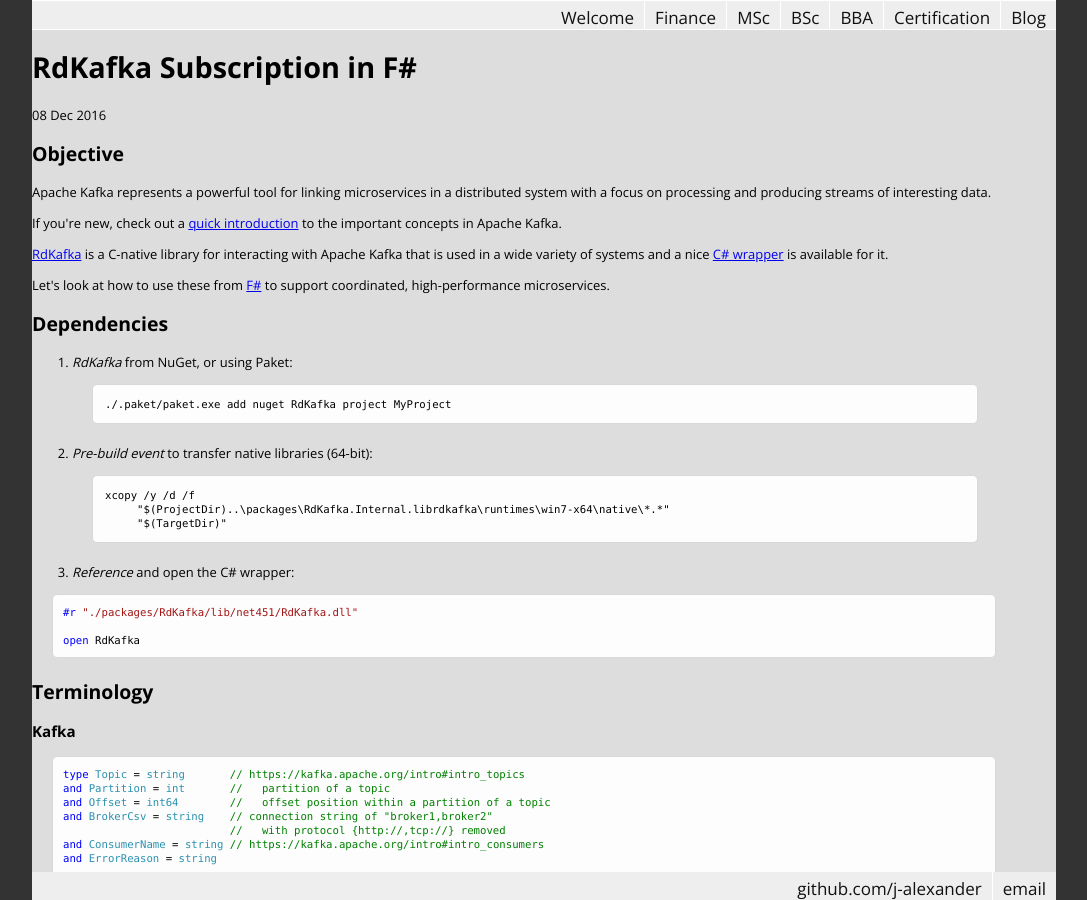
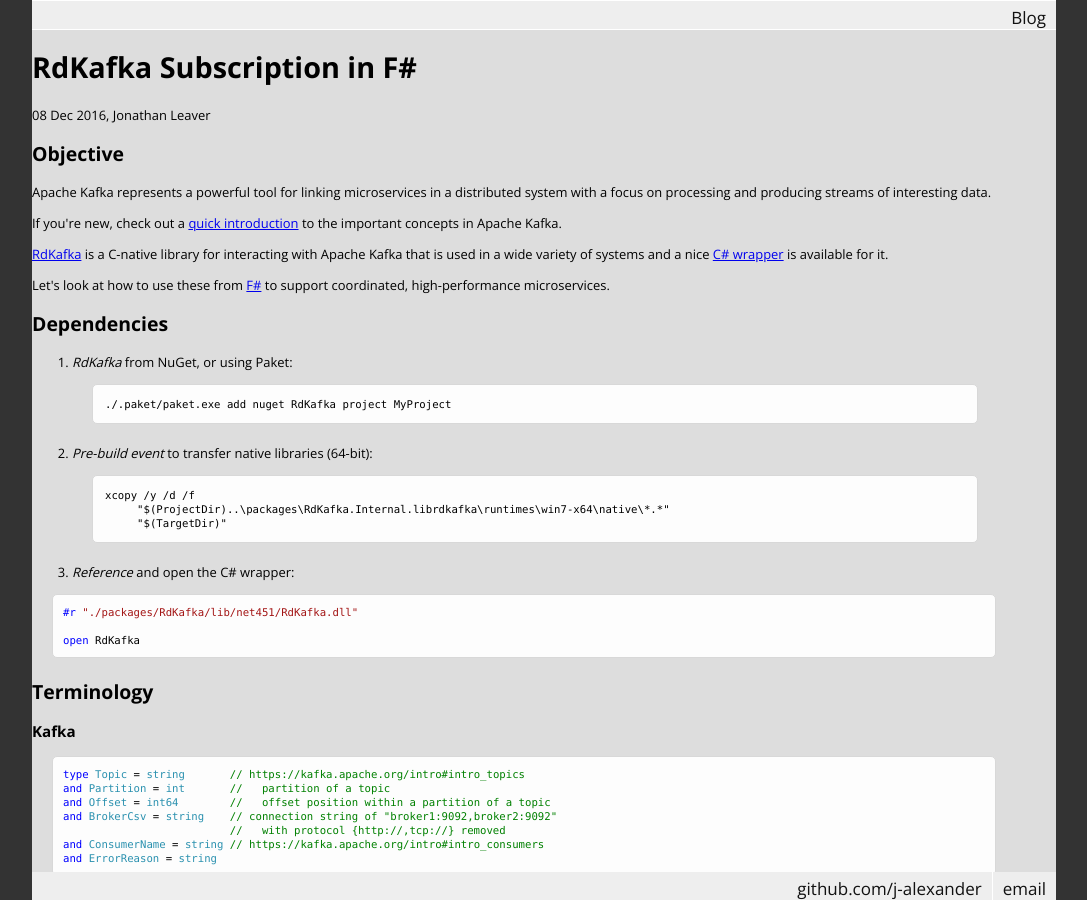
Before and after one commit to j-alexander/j-alexander.github.io, a Jekyll site: the page built from _posts/2016-12-08-rdkafka-subscription-in-fsharp.html, in a window 1280 px wide and 900 px high. Shown: the whole window, without its empty margins (96-1183 px from the left). Built offline with Jekyll 4.4.1, drawn with Linux system fonts in a browser that asks for light colours; some web fonts are replaced.

Commit message:
disable the extra pages for now

```diff
--- a/_layouts/default.html
+++ b/_layouts/default.html
@@ -16,12 +16,12 @@
 		<nav id="top">
     		<ul>
         		<li><a href="/blog">Blog</a></li>
-        		<li><a href="/certification">Certification</a></li>
+        		<!--<li><a href="/certification">Certification</a></li>
         		<li><a href="/bba">BBA</a></li>
         		<li><a href="/bsc">BSc</a></li>
         		<li><a href="/msc">MSc</a></li>
 	        	<li><a href="/cyborg">Finance</a></li>
-        		<li><a href="/">Welcome</a></li>
+        		<li><a href="/">Welcome</a></li>-->
     		</ul>
 		</nav>
 		<div id="container">
--- a/_layouts/post.html
+++ b/_layouts/post.html
@@ -4,8 +4,9 @@
 <h1>{{ page.title }}</h1>
 <p class="meta">
   {% if page.date %}
-    {{ page.date | date_to_string }}
+    {{ page.date | date_to_string }},
   {% endif %}
+  Jonathan Leaver
 </p>
 
 <div class="post">
--- a/_posts/2016-12-08-rdkafka-subscription-in-fsharp.html
+++ b/_posts/2016-12-08-rdkafka-subscription-in-fsharp.html
@@ -39,7 +39,7 @@
 <pre class="fssnip highlighted"><code lang="fsharp"><span class="k">type</span> <span onmouseout="hideTip(event, 'fs6', 8)" onmouseover="showTip(event, 'fs6', 8)" class="t">Topic</span> <span class="o">=</span> <span onmouseout="hideTip(event, 'fs7', 9)" onmouseover="showTip(event, 'fs7', 9)" class="t">string</span>       <span class="c">// https://kafka.apache.org/intro#intro_topics</span>
 <span class="k">and</span> <span onmouseout="hideTip(event, 'fs8', 10)" onmouseover="showTip(event, 'fs8', 10)" class="t">Partition</span> <span class="o">=</span> <span onmouseout="hideTip(event, 'fs9', 11)" onmouseover="showTip(event, 'fs9', 11)" class="t">int</span>       <span class="c">//   partition of a topic</span>
 <span class="k">and</span> <span onmouseout="hideTip(event, 'fs10', 12)" onmouseover="showTip(event, 'fs10', 12)" class="t">Offset</span> <span class="o">=</span> <span onmouseout="hideTip(event, 'fs11', 13)" onmouseover="showTip(event, 'fs11', 13)" class="t">int64</span>        <span class="c">//   offset position within a partition of a topic</span>
-<span class="k">and</span> <span onmouseout="hideTip(event, 'fs12', 14)" onmouseover="showTip(event, 'fs12', 14)" class="t">BrokerCsv</span> <span class="o">=</span> <span onmouseout="hideTip(event, 'fs7', 15)" onmouseover="showTip(event, 'fs7', 15)" class="t">string</span>    <span class="c">// connection string of &quot;broker1,broker2&quot;</span>
+<span class="k">and</span> <span onmouseout="hideTip(event, 'fs12', 14)" onmouseover="showTip(event, 'fs12', 14)" class="t">BrokerCsv</span> <span class="o">=</span> <span onmouseout="hideTip(event, 'fs7', 15)" onmouseover="showTip(event, 'fs7', 15)" class="t">string</span>    <span class="c">// connection string of &quot;broker1:9092,broker2:9092&quot;</span>
                           <span class="c">//   with protocol {http://,tcp://} removed</span>
 <span class="k">and</span> <span onmouseout="hideTip(event, 'fs13', 16)" onmouseover="showTip(event, 'fs13', 16)" class="t">ConsumerName</span> <span class="o">=</span> <span onmouseout="hideTip(event, 'fs7', 17)" onmouseover="showTip(event, 'fs7', 17)" class="t">string</span> <span class="c">// https://kafka.apache.org/intro#intro_consumers</span>
 <span class="k">and</span> <span onmouseout="hideTip(event, 'fs14', 18)" onmouseover="showTip(event, 'fs14', 18)" class="t">ErrorReason</span> <span class="o">=</span> <span onmouseout="hideTip(event, 'fs7', 19)" onmouseover="showTip(event, 'fs7', 19)" class="t">string</span>
```
Also changed, not shown: 1 other file.
